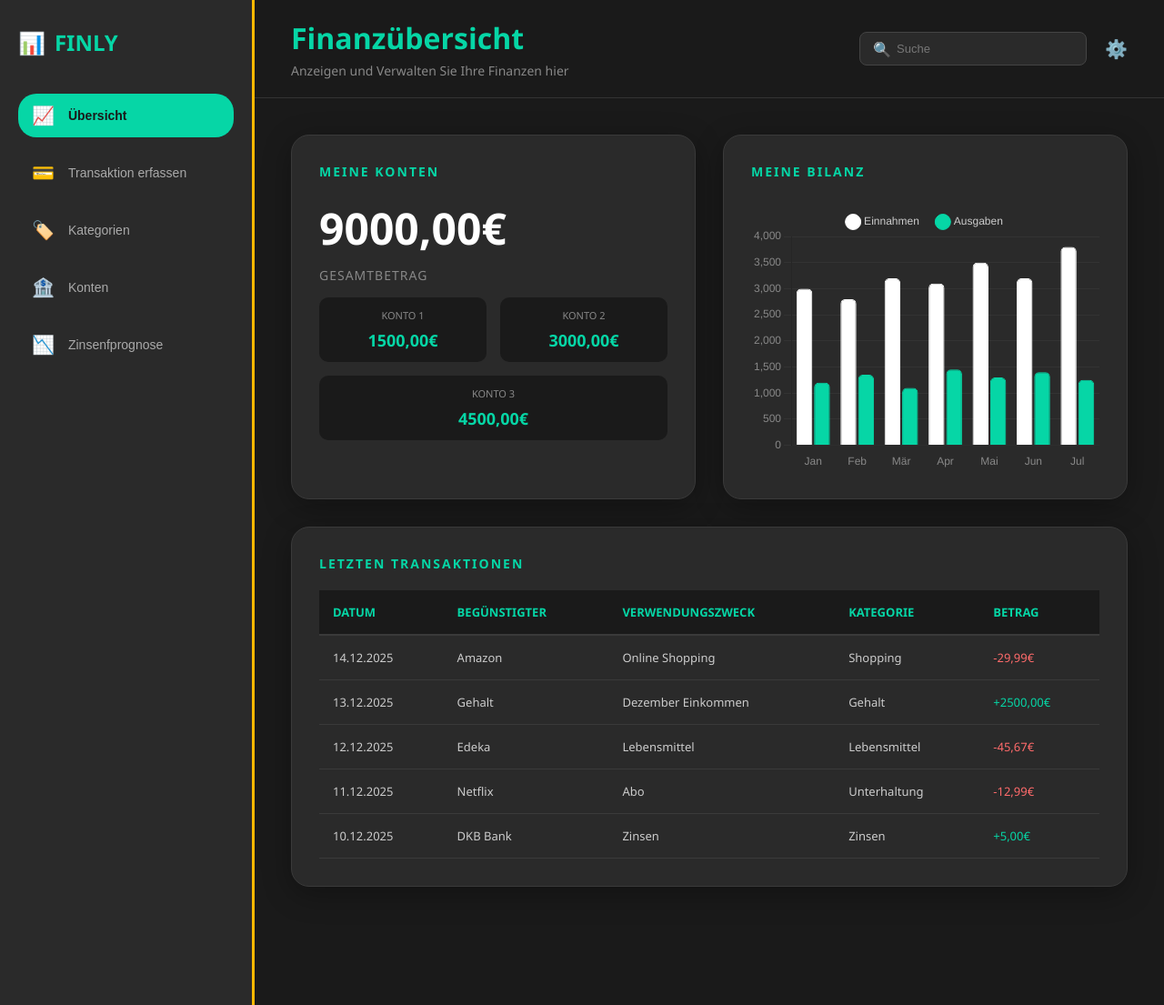
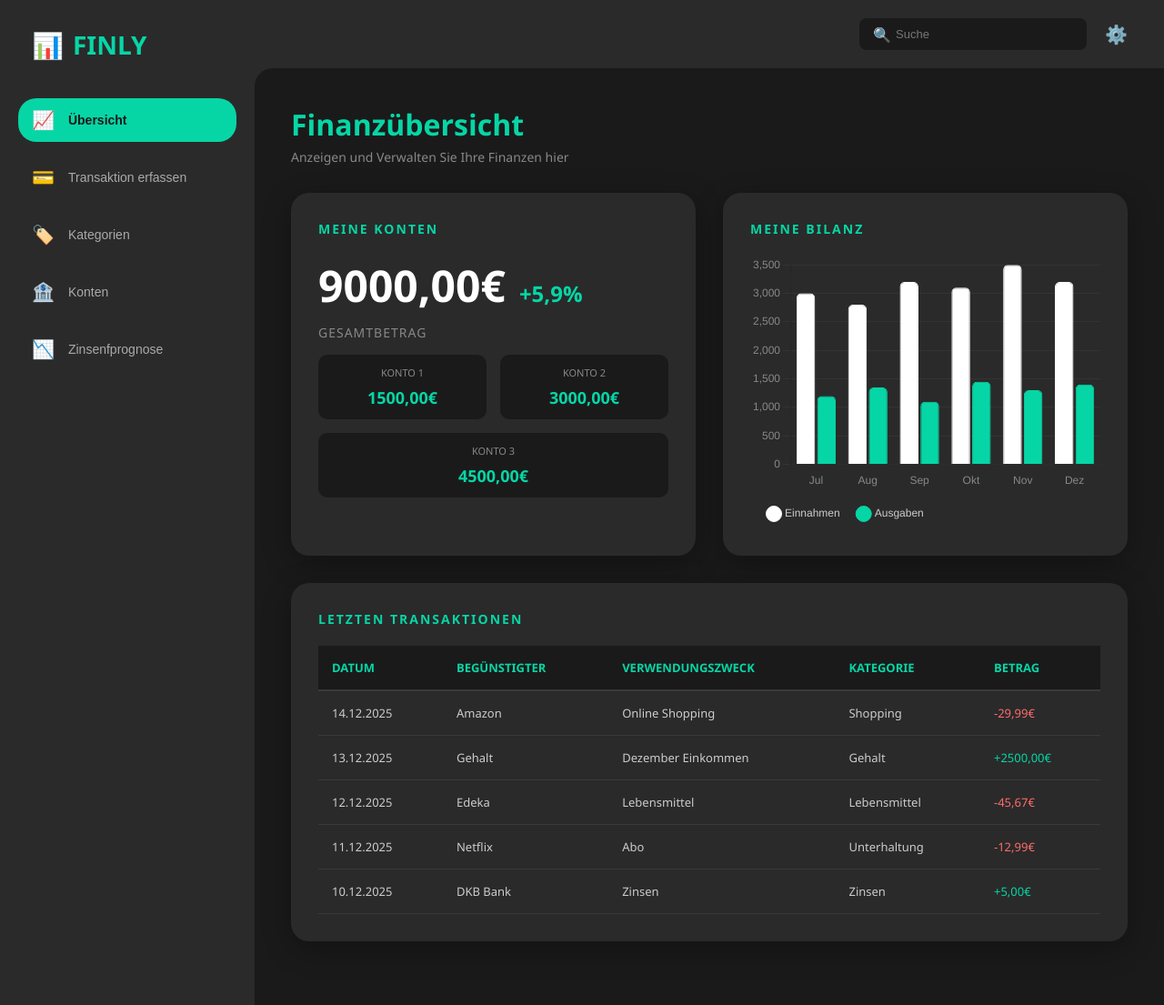
Before and after one commit to pgs3238/Pro-KI-Gruppenarbeit-a3-5, a Python web app: template templates/index.html in a window 1280 px wide. Shown: the whole page at 91% size. Run offline with Jinja, Linux system fonts and the light colour scheme; the template is opened without the code that fills it, so the values that code supplies are empty.

Commit message:
feat: Add balance trend display and dynamic 6-month chart data, alongside general UI styling updates for a darker theme.

```diff
--- a/templates/index.html
+++ b/templates/index.html
@@ -57,10 +57,7 @@
         <div class="main">
             <!-- ============ HEADER ============ -->
             <header class="header">
-                <div class="header-left">
-                    <h1>Finanzübersicht</h1> <!-- Seitentitel -->
-                    <p>Anzeigen und Verwalten Sie Ihre Finanzen hier</p> <!-- Beschreibung -->
-                </div>
+
                 <div class="header-right">
                     <div class="search-wrapper"> <!-- Container für Suchfunktion -->
                         <span class="search-icon">🔍</span> <!-- Such Icon -->
@@ -72,11 +69,19 @@
 
             <!-- ============ CONTENT ============ -->
             <div class="content">
+                <div class="page-header">
+                    <h1>Finanzübersicht</h1> <!-- Seitentitel -->
+                    <p>Anzeigen und Verwalten Sie Ihre Finanzen hier</p> <!-- Beschreibung -->
+                </div>
                 <div class="cards-grid">
                     <!-- ============ MEINE KONTEN ============ -->
                     <div class="card konten-card">
                         <div class="card-title">Meine Konten</div> <!-- Überschrift der Karte "Meine Konten" -->
-                        <div class="total-balance" id="totalBalance">0,00€</div> <!-- Gesamtbetrag mit Anfangswert 0-->
+                        <div class="balance-container">
+                            <div class="total-balance" id="totalBalance">0,00€</div>
+                            <!-- Gesamtbetrag mit Anfangswert 0-->
+                            <div class="balance-trend" id="balanceTrend">+0,0%</div> <!-- Tendenz der Entwicklung -->
+                        </div>
                         <div class="balance-label">Gesamtbetrag</div> <!-- Beschriftung des Gesamtbetrags -->
                         <div class="konten-list" id="kontenList"> <!-- Liste der Konten -->
                             <!-- Wird mit JavaScript gefüllt -->
@@ -171,7 +176,8 @@
                 'Konto 1': 1500.00,
                 'Konto 2': 3000.00,
                 'Konto 3': 4500.00
-            }
+            },
+            previousMonthTotal: 8500.00  // Gesamtbetrag vom letzten Monat für Tendenzberechnung
         };
 
         // ============ FUNKTIONEN ============
@@ -180,6 +186,7 @@
         function loadKonten() {
             const kontenList = document.getElementById('kontenList');
             const totalBalance = document.getElementById('totalBalance');
+            const balanceTrend = document.getElementById('balanceTrend');
 
             let total = 0;
             kontenList.innerHTML = ''; // Leert die Liste einmal
@@ -196,6 +203,23 @@
             }
 
             totalBalance.textContent = total.toFixed(2).replace('.', ',') + '€';
+
+            // Berechne Tendenz
+            const previousTotal = exampleData.previousMonthTotal;
+            const change = total - previousTotal;
+            const percentageChange = previousTotal !== 0 ? (change / previousTotal) * 100 : 0;
+
+            // Formatiere und zeige Tendenz
+            const sign = percentageChange >= 0 ? '+' : '';
+            balanceTrend.textContent = `${sign}${percentageChange.toFixed(1).replace('.', ',')}%`;
+
+            // Setze Farbe basierend auf Tendenz
+            balanceTrend.className = 'balance-trend';
+            if (percentageChange > 0) {
+                balanceTrend.classList.add('positive');
+            } else if (percentageChange < 0) {
+                balanceTrend.classList.add('negative');
+            }
         }
 
         // Lädt und zeigt die Transaktionen in der Tabelle
@@ -222,13 +246,23 @@
         function createBalanceChart() {
             const ctx = document.getElementById('balanceChart').getContext('2d');
 
+            // Berechne die letzten 6 Monate
+            const monthNames = ['Jan', 'Feb', 'Mär', 'Apr', 'Mai', 'Jun', 'Jul', 'Aug', 'Sep', 'Okt', 'Nov', 'Dez'];
+            const today = new Date();
+            const last6Months = [];
+
+            for (let i = 5; i >= 0; i--) {
+                const date = new Date(today.getFullYear(), today.getMonth() - i, 1);
+                last6Months.push(monthNames[date.getMonth()]);
+            }
+
             // Beispieldaten für das Diagramm
             const data = {
-                labels: ['Jan', 'Feb', 'Mär', 'Apr', 'Mai', 'Jun', 'Jul'],
+                labels: last6Months,
                 datasets: [
                     {
                         label: 'Einnahmen',
-                        data: [3000, 2800, 3200, 3100, 3500, 3200, 3800],
+                        data: [3000, 2800, 3200, 3100, 3500, 3200],
                         backgroundColor: '#fff',
                         borderColor: '#fff',
                         borderWidth: 1,
@@ -236,7 +270,7 @@
                     },
                     {
                         label: 'Ausgaben',
-                        data: [1200, 1350, 1100, 1450, 1300, 1400, 1250],
+                        data: [1200, 1350, 1100, 1450, 1300, 1400],
                         backgroundColor: '#06d6a6',
                         borderColor: '#06d6a6',
                         borderWidth: 1,
@@ -251,6 +285,8 @@
                 plugins: {
                     legend: {
                         display: true,
+                        position: 'bottom',
+                        align: 'start',
                         labels: {
                             color: '#ccc',
                             padding: 20,
--- a/templates/style.css
+++ b/templates/style.css
@@ -23,22 +23,22 @@ body {
     width: 280px;
     background-color: #2a2a2a;
     padding: 30px 20px;
-    border-right: 3px solid #ffb800;
     overflow-y: auto;
 }
 
 .logo {
-    font-size: 28px;
+    font-size: 34px;
     font-weight: bold;
     color: #06d6a6;
     margin-bottom: 40px;
     display: flex;
     align-items: center;
     gap: 10px;
+    padding-left: 15px;
 }
 
 .logo span {
-    font-size: 24px;
+    font-size: 28px;
 }
 
 .nav-items {
@@ -67,7 +67,7 @@ body {
 }
 
 .nav-link:hover {
-    background-color: #333;
+    background-color: #1a1a1a;
     color: #fff;
 }
 
@@ -87,27 +87,16 @@ body {
     display: flex;
     flex-direction: column;
     overflow: hidden;
+    background-color: #2a2a2a;
 }
 
 /* ============ HEADER ============ */
 .header {
-    background-color: #1a1a1a;
+    background-color: #2a2a2a;
     padding: 20px 40px;
     display: flex;
-    justify-content: space-between;
+    justify-content: flex-end;
     align-items: center;
-    border-bottom: 1px solid #333;
-}
-
-.header-left h1 {
-    font-size: 32px;
-    color: #06d6a6;
-    margin-bottom: 5px;
-}
-
-.header-left p {
-    color: #888;
-    font-size: 14px;
 }
 
 .header-right {
@@ -121,13 +110,13 @@ body {
 }
 
 .search-box {
-    background-color: #2a2a2a;
-    border: 1px solid #444;
+    background-color: #1a1a1a;
     padding: 10px 15px 10px 40px;
     border-radius: 8px;
     color: #fff;
     width: 250px;
     font-size: 13px;
+    border: none;
 }
 
 .search-icon {
@@ -162,6 +151,23 @@ body {
     flex: 1;
     overflow-y: auto;
     padding: 40px;
+    background-color: #1a1a1a;
+    border-top-left-radius: 20px;
+}
+
+.page-header {
+    margin-bottom: 30px;
+}
+
+.page-header h1 {
+    font-size: 32px;
+    color: #06d6a6;
+    margin-bottom: 5px;
+}
+
+.page-header p {
+    color: #888;
+    font-size: 14px;
 }
 
 .cards-grid {
@@ -176,7 +182,6 @@ body {
     border-radius: 20px;
     padding: 30px;
     box-shadow: 0 8px 32px rgba(0, 0, 0, 0.3);
-    border: 1px solid #3a3a3a;
 }
 
 .card-title {
@@ -194,11 +199,32 @@ body {
     flex-direction: column;
 }
 
+.balance-container {
+    display: flex;
+    align-items: baseline;
+    gap: 15px;
+    margin-bottom: 10px;
+}
+
 .total-balance {
     font-size: 48px;
     font-weight: bold;
     color: #fff;
-    margin-bottom: 10px;
+    margin-bottom: 0;
+}
+
+.balance-trend {
+    font-size: 24px;
+    font-weight: bold;
+    margin-bottom: 0;
+}
+
+.balance-trend.positive {
+    color: #06d6a6;
+}
+
+.balance-trend.negative {
+    color: #ff6b6b;
 }
 
 .balance-label {
@@ -207,6 +233,10 @@ body {
     margin-bottom: 15px;
     text-transform: uppercase;
     letter-spacing: 1px;
+}
+
+.balance-trend.negative {
+    color: #ff6b6b;
 }
 
 .konten-list {
@@ -278,7 +308,7 @@ table td {
 }
 
 table tbody tr:hover {
-    background-color: #333;
+    background-color: #1a1a1a;
     transition: background-color 0.2s ease;
 }
 
```
